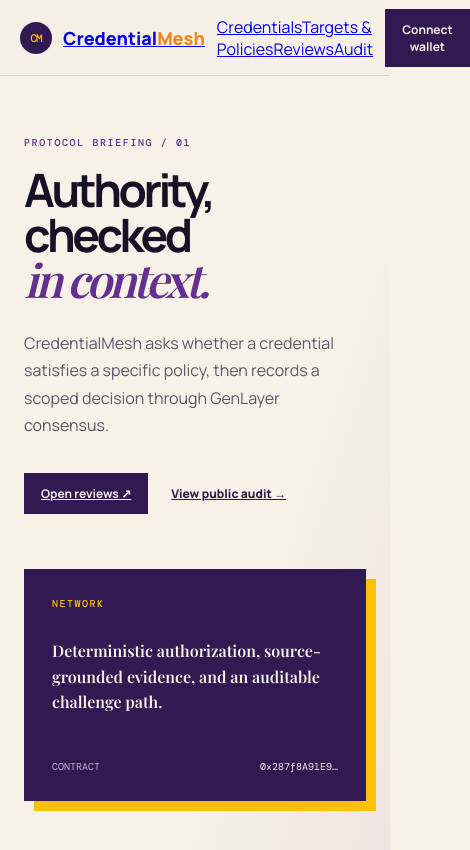
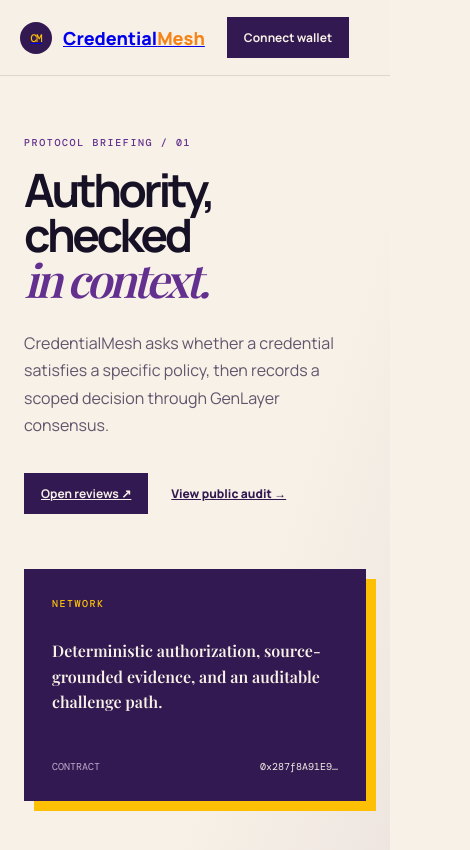
Before and after one commit to BeatyXO/cremesh, a Next.js app: page / in a window 390 px wide. Shown: the top 850 px of the page, 470 px wide, since content can reach past the window. Built offline with nearby package versions, Linux system fonts and the light colour scheme; a web font is replaced by a local one.

Commit message:
polish navigation and live route forms

```diff
--- a/src/app/layout.tsx
+++ b/src/app/layout.tsx
@@ -1,5 +1,6 @@
 import type { Metadata } from 'next';
 import type { ReactNode } from 'react';
 import './globals.css';
+import './ux.css';
 export const metadata: Metadata = { title: 'CredentialMesh — Semantic authorization', description: 'A credential dossier and policy review console secured by GenLayer consensus.' };
 export default function RootLayout({children}:{children:ReactNode}) { return <html lang="en"><body>{children}</body></html>; }
--- /dev/null
+++ b/src/app/ux.css
@@ -0,0 +1 @@
+.navlinks{display:flex;gap:18px;align-items:center;white-space:nowrap}.navlinks a{color:var(--violet);text-decoration:none;font:600 11px 'DM Mono'}.topbar .brand{flex-shrink:0}.wallets{margin-left:10px;flex-shrink:0}.briefing.compact{padding:54px 10vw 48px}.form-card{max-width:800px;margin:0 auto 28px;padding:30px;background:var(--ivory);border:1px solid #d8cec4}.form-card label{display:grid;gap:7px;margin:14px 0;color:var(--muted);font:10px 'DM Mono';text-transform:uppercase}.form-card input{padding:12px;border:1px solid #cdbfb5;background:#fffaf4;font:13px Manrope}.wallet-popover{position:absolute;right:0;top:52px;width:280px;padding:22px;background:var(--ivory);box-shadow:0 16px 40px #17112633;display:grid;gap:12px;z-index:4}.wallet-popover code{font:11px 'DM Mono';word-break:break-all}.modal{position:fixed;inset:0;display:grid;place-items:center;background:#17112688;z-index:10}.modal-card{width:min(420px,calc(100% - 32px));padding:30px;background:var(--ivory);display:grid;gap:14px}.modal-card code{word-break:break-all;font:11px 'DM Mono'}@media(max-width:1050px){.navlinks{gap:8px}.navlinks a{font-size:9px}}@media(max-width:760px){.navlinks{display:none}.briefing.compact{padding:48px 24px 40px}.form-card{padding:20px}}
```
